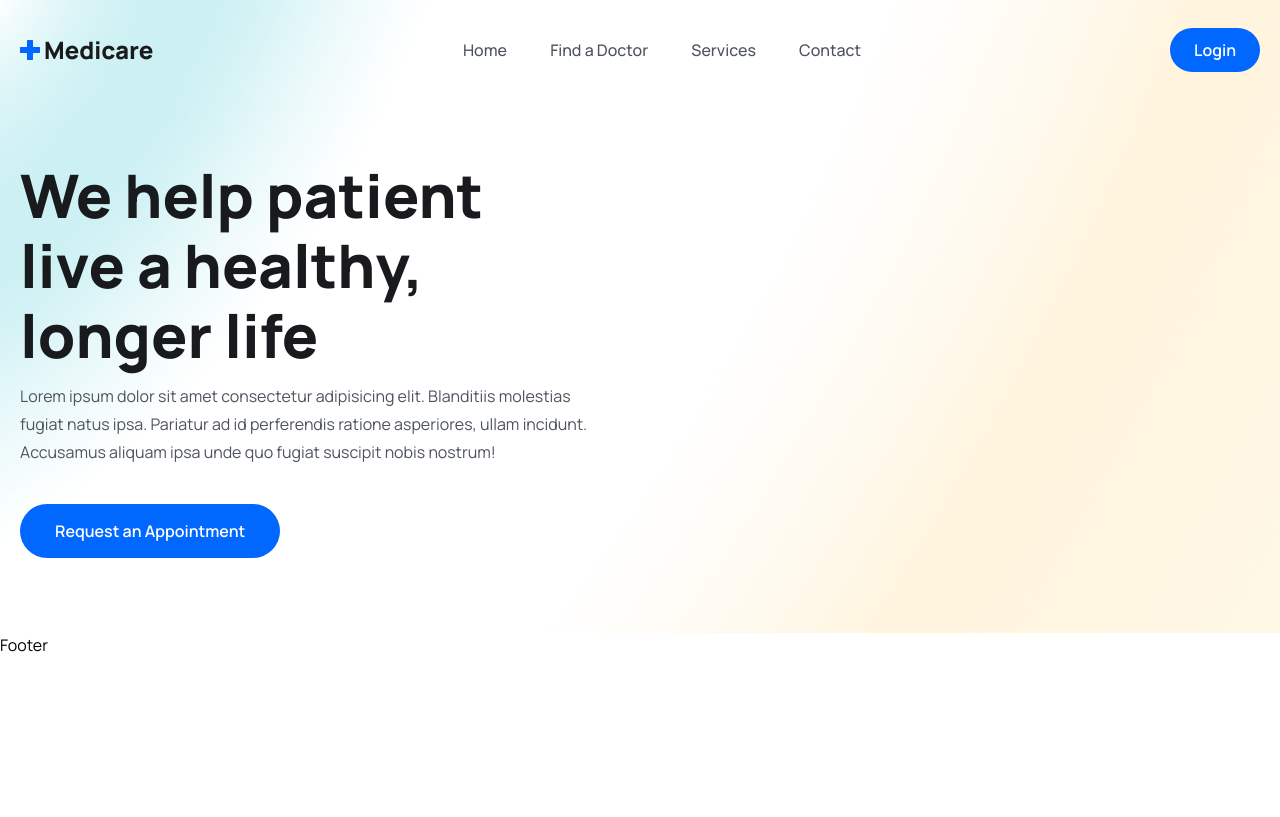
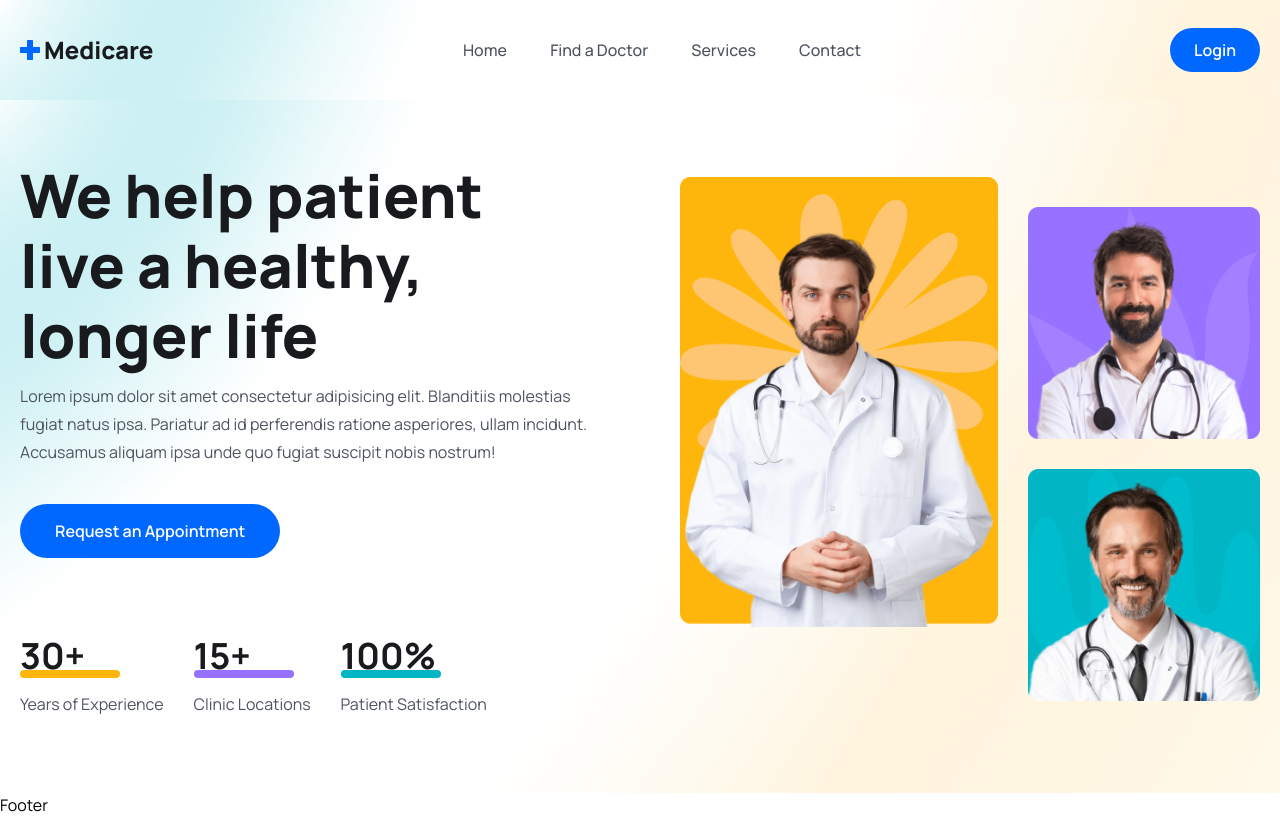
Before and after one commit to KMPKBandara/MediQ, a React (Vite) app in the folder frontend/: page / in a window 1280 px wide. Built offline with nearby package versions, Linux system fonts and the light colour scheme.

Commit message:
Hero Section Completed

```diff
--- a/frontend/src/pages/Home.jsx
+++ b/frontend/src/pages/Home.jsx
@@ -1,4 +1,7 @@
 import React from "react";
+import heroImg01 from "../assets/images/hero-img01.png";
+import heroImg02 from "../assets/images/hero-img02.png";
+import heroImg03 from "../assets/images/hero-img03.png";
 
 const Home = () => {
   return (
@@ -21,10 +24,50 @@
                 </p>
                 <button className="btn">Request an Appointment</button>
               </div>
+
+              {/* ===== hero counter ===== */}
+              <div className="mt-[30px] lg:mt-[70px] flex flex-col lg:flex-row lg:items-center gap-5 lg:gap-[30px]">
+                <div>
+                  <h2 className="text-[36px] leading-[56px] lg-text-[44px] lg-leading-[54px] font-[700] text-headingColor">
+                    30+
+                  </h2>
+                  <span className="w-[100px] h-2 bg-yellowColor rounded-full block mt-[-14px]"></span>
+                  <p className="text_para">Years of Experience</p>
+                </div>
+
+                <div>
+                  <h2 className="text-[36px] leading-[56px] lg-text-[44px] lg-leading-[54px] font-[700] text-headingColor">
+                    15+
+                  </h2>
+                  <span className="w-[100px] h-2 bg-purpleColor rounded-full block mt-[-14px]"></span>
+                  <p className="text_para">Clinic Locations</p>
+                </div>
+
+                <div>
+                  <h2 className="text-[36px] leading-[56px] lg-text-[44px] lg-leading-[54px] font-[700] text-headingColor">
+                    100%
+                  </h2>
+                  <span className="w-[100px] h-2 bg-irisBlueColor rounded-full block mt-[-14px]"></span>
+                  <p className="text_para">Patient Satisfaction</p>
+                </div>
+              </div>
+            </div>
+
+            {/* ===== hero content ===== */}
+
+            <div className="flex gap-[30px] justify-end">
+              <div>
+                <img className="w-full" src={heroImg01} alt="" />
+              </div>
+              <div className="mt-[30px]">
+                <img src={heroImg02} alt="" className="w-full mb-[30px]" />
+                <img src={heroImg03} alt="" className="w-full" />
+              </div>
             </div>
           </div>
         </div>
       </section>
+      {/* ===== hero section end ===== */}
     </>
   );
 };
```
